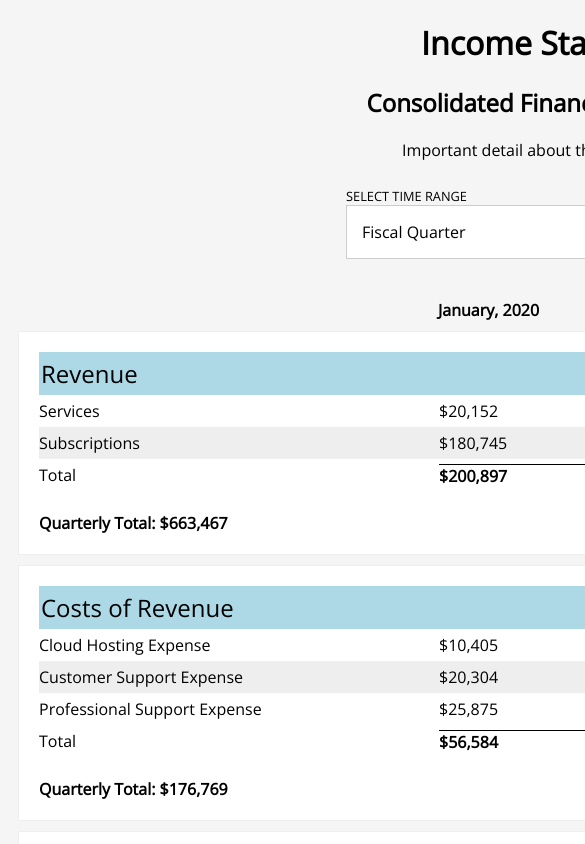
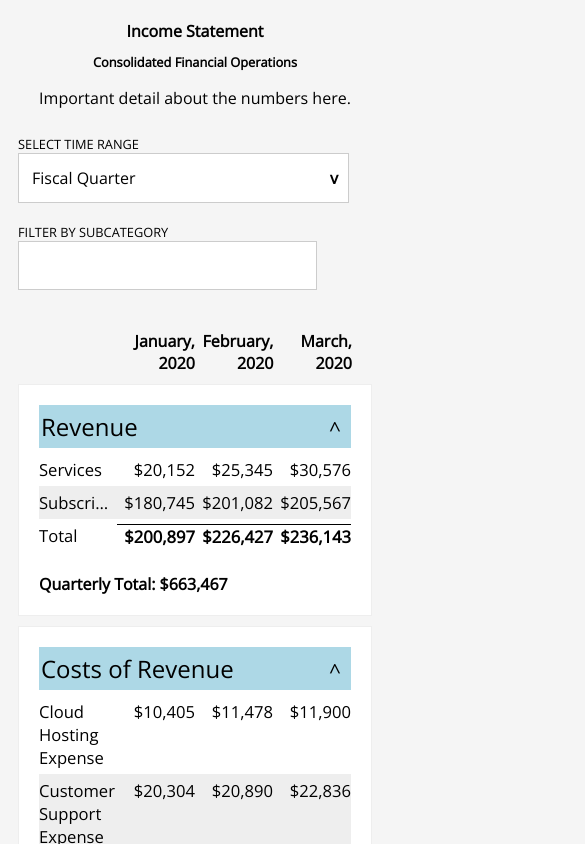
Before and after one commit to switzerb/IncomeStatementUI, a React (Create React App) app: page / in a window 390 px wide. Shown: the top 844 px of the page, 585 px wide, since content can reach past the window. Built offline with nearby package versions, Linux system fonts and the light colour scheme.

Commit message:
Creates responsiveness in table

```diff
--- a/src/CategoryFilter.css
+++ b/src/CategoryFilter.css
@@ -1,6 +1,7 @@
 .CategoryFilter {
-    width: 400px;
+    width: 80%;
     margin: 10px;
+    flex: 1;
 }
 
 input {
--- a/src/IncomeStatementSubCategory.js
+++ b/src/IncomeStatementSubCategory.js
@@ -11,7 +11,7 @@ const IncomeStatementSubCategory = ({subcategory, type}) => {
             if(filters.currentPeriod === month || filters.currentPeriod === "") {
                 return <div
                     key={`value_${i}`}
-                    className={type ? "Subcategory-value Summary" : "Subcategory-value"}>
+                    className={type ? "Subcategory-value Summary Responsive" : "Subcategory-value Responsive"}>
                     {formatMoney(value)}
                 </div>
             } else {
@@ -26,7 +26,7 @@ const IncomeStatementSubCategory = ({subcategory, type}) => {
                 filters => {
                     return (
                         <div className="Subcategory">
-                            <div className="Subcategory-name">{name}</div>
+                            <div className="Subcategory-name Responsive">{name}</div>
                             { renderRows(filters, values) }
                         </div>
                     )
--- a/src/IncomeStatementTable.css
+++ b/src/IncomeStatementTable.css
@@ -4,17 +4,19 @@
 }
 
 .TableHead-spacer {
-    flex: 0 0 400px;
+    flex: 1;
 }
 
 .TableHead-cell {
-    flex: 0 0 200px;
+    flex: 1;
     font-weight: bold;
+    text-align: right;
 }
 
 .Subcategory {
     display: flex;
     padding: 5px 0;
+    width: 100%;
 }
 
 .Subcategory:nth-child(2n) {
@@ -22,15 +24,17 @@
 }
 
 .Subcategory-name {
-    flex: 0 0 400px;
+    flex: 1;
 }
 
 .Subcategory-value {
-    flex: 0 0 200px;
+    flex: 1;
+    text-align: right;
+    box-sizing: border-box;
 }
 
 .Subcategory-value.Summary {
-    flex: 0 0 200px;
+    flex: 1;
     font-weight: bold;
     border-top: 1px solid black;
 }
--- a/src/IncomeStatementTable.js
+++ b/src/IncomeStatementTable.js
@@ -41,7 +41,7 @@ const IncomeStatementTable = ({data, headers}) => {
     const renderHeaders = (filters) => {
         return headers.map(h => {
             if(filters.currentPeriod === h || filters.currentPeriod === "") {
-                return <div key={h} className="TableHead-cell">{h}</div>
+                return <div key={h} className="TableHead-cell responsive">{h}</div>
             } else {
                 return null;
             }
--- a/src/MonthSelect.css
+++ b/src/MonthSelect.css
@@ -1,5 +1,7 @@
 .MonthSelect {
     margin: 10px;
+    width: 90%;
+    flex: 1;
 }
 
 .MonthSelect-label {
@@ -9,10 +11,10 @@
 }
 
 .MonthSelect-selected {
-    padding: 15px;
+    padding: 13px;
     border: 1px solid #ccc;
     background-color: white;
-    width: 300px;
+    width: 90%;
     position: relative;
     cursor: pointer;
 }
@@ -24,7 +26,7 @@
 }
 
 .MonthSelect-options {
-    width: 300px;
+    width: 100%;
     position: absolute;
     margin-top: 1.1rem;
     left: 0;
--- a/src/styles.css
+++ b/src/styles.css
@@ -1,12 +1,18 @@
 html,
 body {
+  font-size: 16px;
   font-family: 'Open Sans', sans-serif;
   background-color: whitesmoke;
 }
+@media screen and (min-width: 320px) {
+  .Responsive {
+    font-size: calc(16px + 6 * ((100vw - 320px) / 680));
+    overflow: hidden;
+    text-overflow: ellipsis;
+  }
+}
 
 .App {
-  width: 1100px;
-  min-width: 1100px;
   margin: 20px auto;
 }
 
@@ -16,5 +22,24 @@ body {
 
 .Filters {
   display: flex;
-  justify-content: flex-end;
+  flex-wrap: wrap;
+  flex-direction: column;
 }
+
+@media screen and (min-width: 681px) {
+  .Filters {
+    justify-content: flex-end;
+    flex-direction: row;
+  }
+}
+
+
+@media screen and (min-width: 681px) {
+  h1 { font-size: 2rem;}
+  h2 { font-size: 1.8rem;}
+}
+
+@media screen and (max-width: 680px) {
+  h1 { font-size: 1rem;}
+  h2 { font-size: .8rem;}
+}
```
